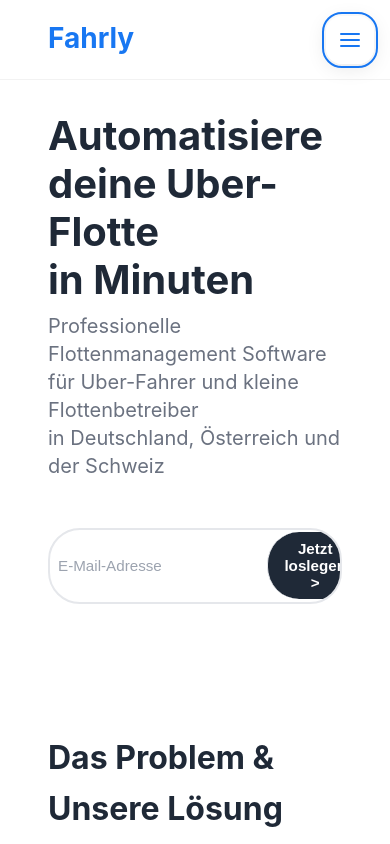
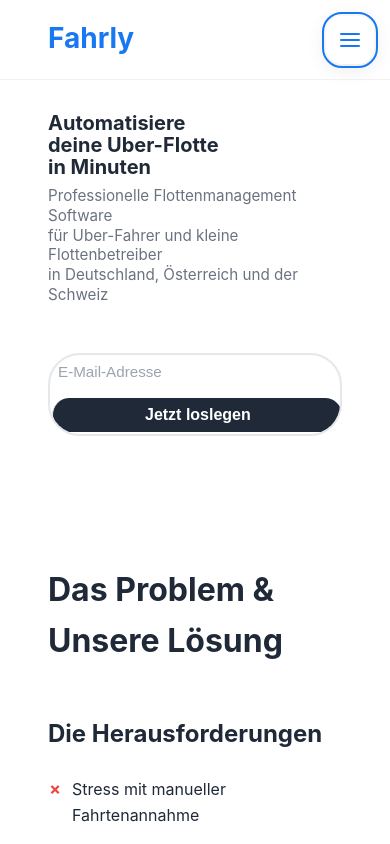
Before and after one commit to stoiccapital/fahrly, a plain HTML site: page index.html in a window 390 px wide. Shown: the top 844 px of the page. Drawn offline with Linux system fonts and the light colour scheme.

Commit message:
Mobile optimization: shorter email form, one-line button text, preserved hero text structure

```diff
--- a/css/buttons.css
+++ b/css/buttons.css
@@ -14,6 +14,7 @@
   border: none;
   cursor: pointer;
   text-align: center;
+  white-space: nowrap;
 }
 
 .cta-button:hover {
@@ -109,8 +110,8 @@
 
 .email-input-group {
   display: flex;
-  max-width: 350px;
-  width: 350px;
+  max-width: 300px;
+  width: 300px;
   position: relative;
   border: 2px solid var(--border-light);
   border-radius: var(--radius-xl);
@@ -154,6 +155,20 @@
   .email-input-group {
     max-width: 100%;
     width: 100%;
+    flex-direction: column;
+    gap: var(--spacing-sm);
+  }
+
+  .email-input-group input[type="email"] {
+    width: 100%;
+    padding: var(--spacing-sm);
+  }
+
+  .email-input-group .cta-button {
+    width: 100%;
+    white-space: nowrap;
+    font-size: var(--font-size-base);
+    padding: var(--spacing-sm) var(--spacing-md);
   }
 }
 
--- a/css/hero.css
+++ b/css/hero.css
@@ -70,6 +70,31 @@
   line-height: 1.4;
 }
 
+/* Mobile font sizes to maintain text structure */
+@media (max-width: 768px) {
+  .hero h1 {
+    font-size: var(--font-size-2xl);
+    line-height: 1.1;
+  }
+
+  .hero p {
+    font-size: var(--font-size-base);
+    line-height: 1.3;
+  }
+}
+
+@media (max-width: 480px) {
+  .hero h1 {
+    font-size: var(--font-size-xl);
+    line-height: 1.1;
+  }
+
+  .hero p {
+    font-size: var(--font-size-sm);
+    line-height: 1.3;
+  }
+}
+
 .hero-image {
   max-width: 100%;
   width: 100%;
--- a/index.html
+++ b/index.html
@@ -95,7 +95,7 @@ in Deutschland, Österreich und der Schweiz
                 <form class="email-signup fade-in">
                     <div class="email-input-group">
                         <input type="email" placeholder="E-Mail-Adresse" required>
-                        <button type="submit" class="cta-button black">Jetzt loslegen <span class="arrow">></span></button>
+                        <button type="submit" class="cta-button black">Jetzt loslegen</button>
                     </div>
                 </form>
             </div>
```
